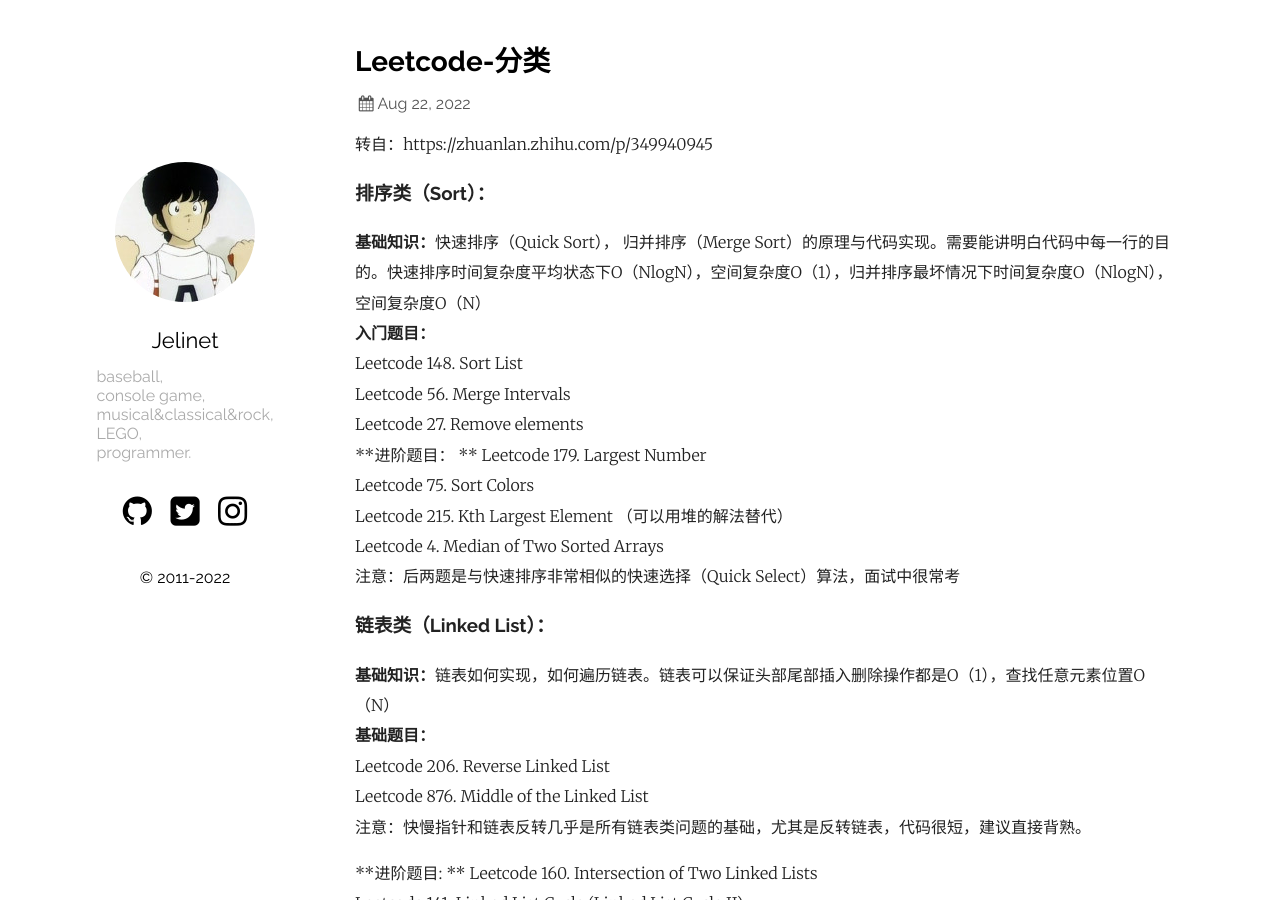
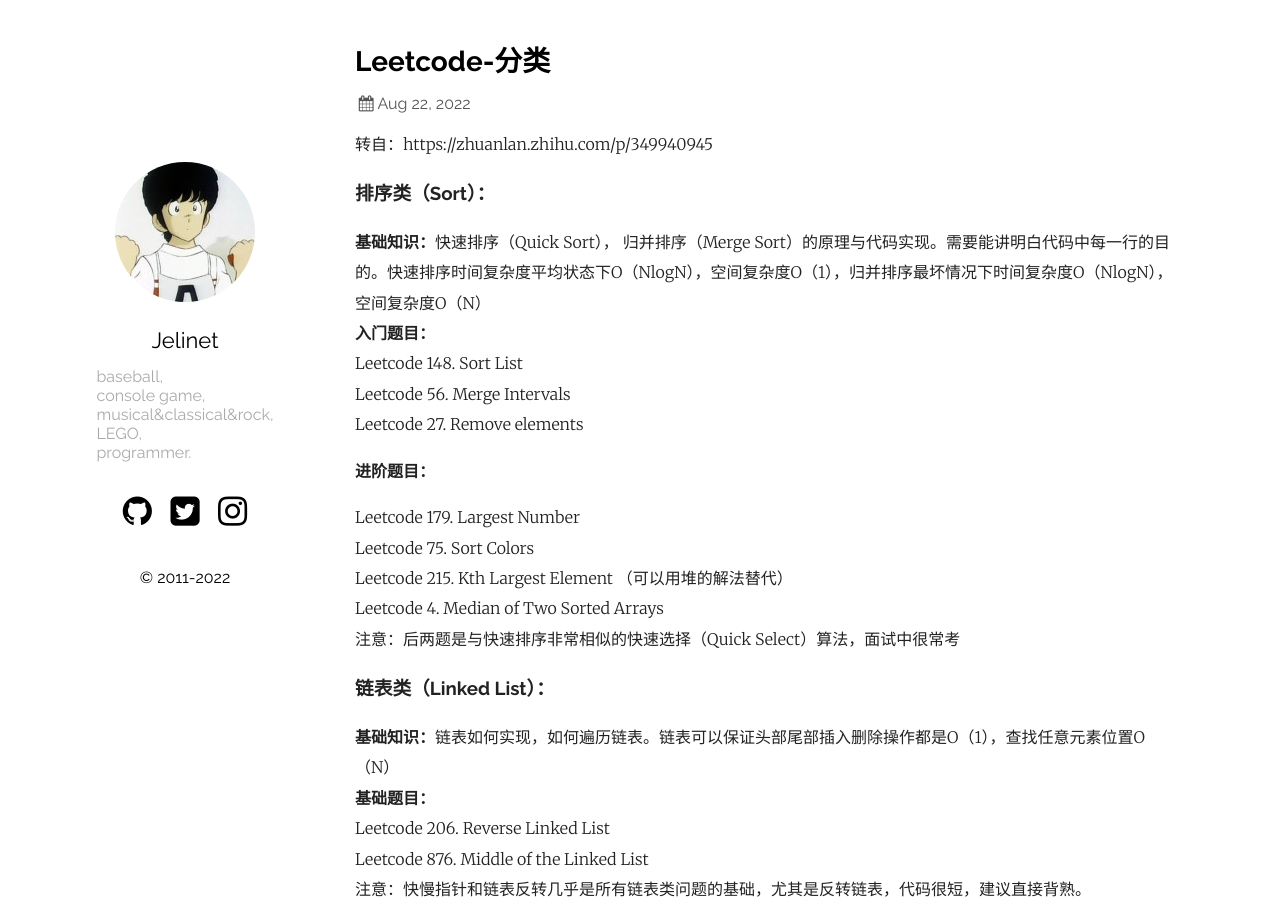
Before and after one commit to jelinet/jelinet.github.io, a Jekyll site: the page built from _posts/2022-08-22-leetcode-leetcode分类.md, in a window 1280 px wide and 900 px high. Built offline with Jekyll 4.4.1, drawn with Linux system fonts in a browser that asks for light colours; some of the changed text lies outside the part shown.

Commit message:
调整leetcode分类格式

```diff
--- a/_posts/2022-08-22-leetcode-leetcode分类.md
+++ b/_posts/2022-08-22-leetcode-leetcode分类.md
@@ -17,7 +17,9 @@ typora-root-url: ./image
 Leetcode 148. Sort List
 Leetcode 56. Merge Intervals
 Leetcode 27. Remove elements
-**进阶题目： **
+
+**进阶题目：**
+
 Leetcode 179. Largest Number
 Leetcode 75. Sort Colors
 Leetcode 215. Kth Largest Element （可以用堆的解法替代）
@@ -32,7 +34,8 @@ Leetcode 206. Reverse Linked List
 Leetcode 876. Middle of the Linked List
 注意：快慢指针和链表反转几乎是所有链表类问题的基础，尤其是反转链表，代码很短，建议直接背熟。
 
-**进阶题目: **
+**进阶题目：**
+
 Leetcode 160. Intersection of Two Linked Lists
 Leetcode 141. Linked List Cycle (Linked List Cycle II)
 Leetcode 92. Reverse Linked List II
```
